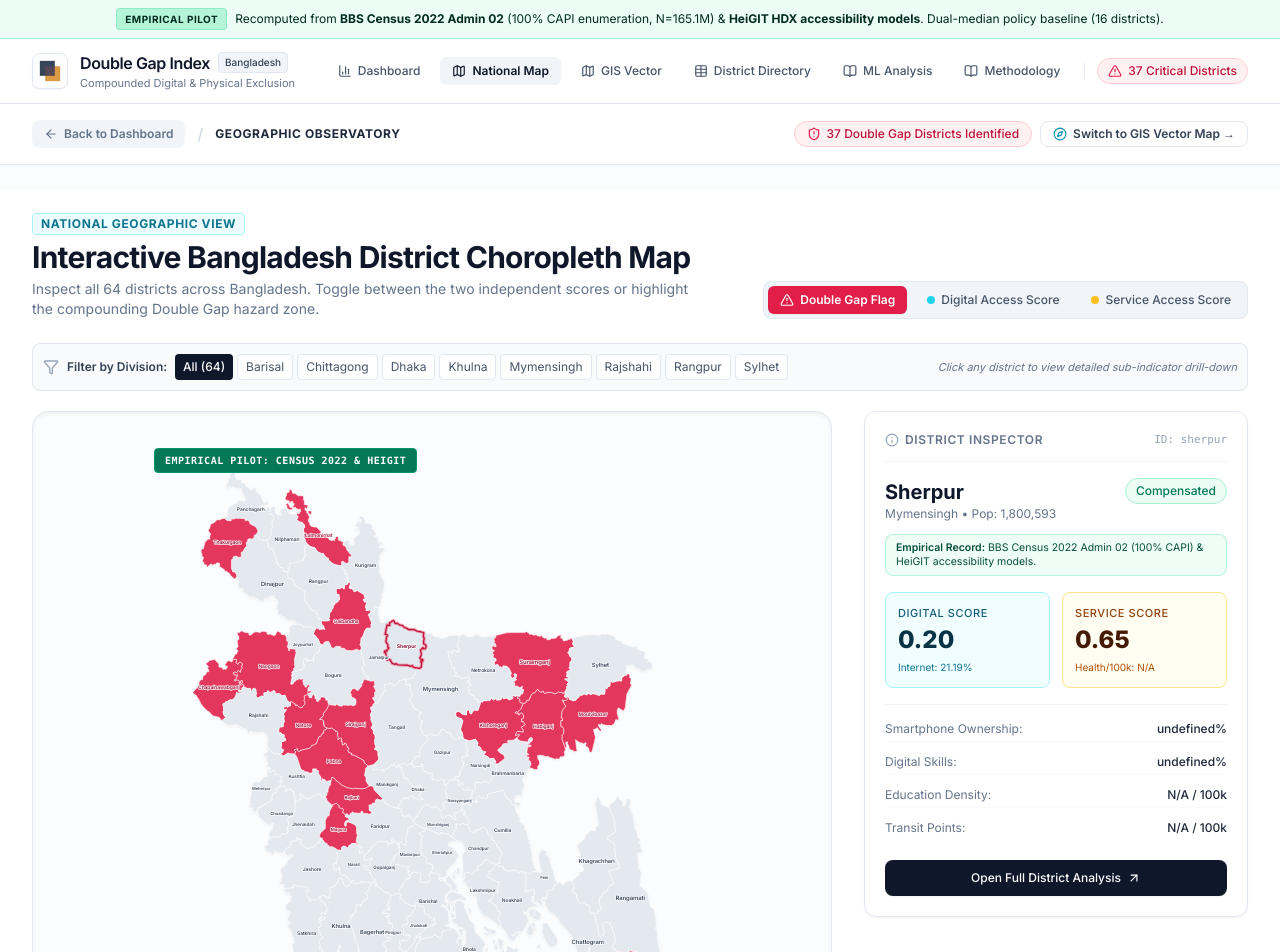
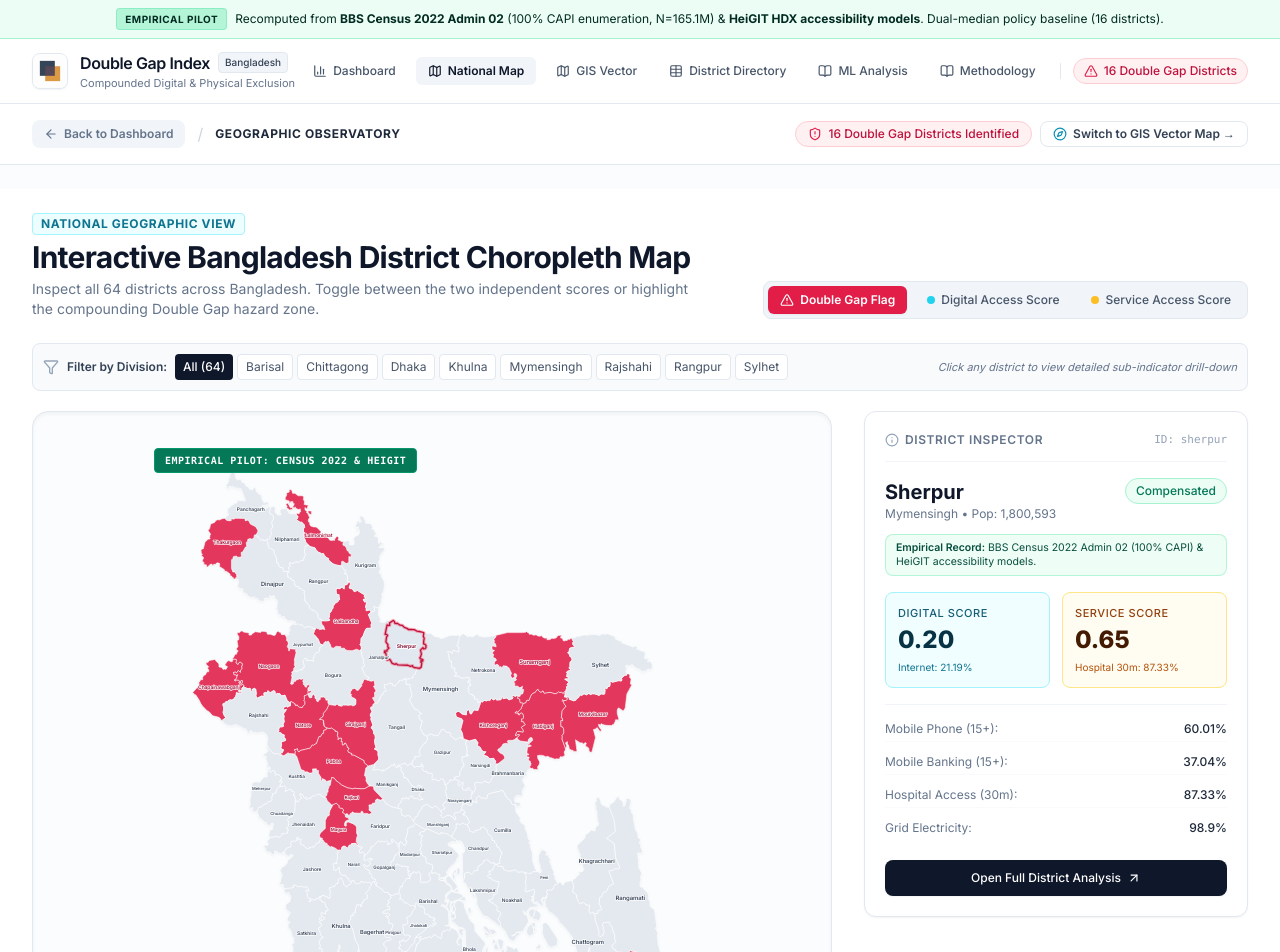
Before and after one commit to mhjayeed715/Double-Gap-Index-DGI, a Next.js app: page /map in a window 1280 px wide. Shown: the top 952 px of the page. Built offline with nearby package versions, Linux system fonts and the light colour scheme; no server answers; the database is empty.

Commit message:
docs: refresh all README and docs screenshots with authentic empirical data

```diff
--- a/app/districts/page.tsx
+++ b/app/districts/page.tsx
@@ -31,9 +31,9 @@ export default async function DistrictsDirectoryPage() {
           </div>
 
           <div className="flex items-center gap-2">
-            <span className="inline-flex items-center gap-1.5 px-3 py-1 rounded-full text-xs font-medium bg-cyan-50 border border-cyan-200 text-cyan-800">
-              <FileSpreadsheet className="w-3.5 h-3.5 text-cyan-600" />
-              Modeled Demonstration Baseline & Simulated Facilities
+            <span className="inline-flex items-center gap-1.5 px-3 py-1 rounded-full text-xs font-medium bg-emerald-50 border border-emerald-200 text-emerald-800">
+              <FileSpreadsheet className="w-3.5 h-3.5 text-emerald-600" />
+              BBS Census 2022 (100% CAPI) & HeiGIT HDX
             </span>
           </div>
         </div>
--- a/app/map/page.tsx
+++ b/app/map/page.tsx
@@ -33,7 +33,7 @@ export default async function MapPage() {
           <div className="flex items-center gap-2">
             <span className="inline-flex items-center gap-1.5 px-3 py-1 rounded-full text-xs font-medium bg-rose-50 border border-rose-200 text-rose-700">
               <ShieldAlert className="w-3.5 h-3.5 text-rose-600" />
-              37 Double Gap Districts Identified
+              16 Double Gap Districts Identified
             </span>
             <Link
               href="/gis"
--- /dev/null
+++ b/app/quadrant/page.tsx
@@ -0,0 +1,16 @@
+import { getAllDistricts } from "@/lib/data";
+import QuadrantChart from "@/components/QuadrantChart";
+
+export const metadata = {
+  title: "2x2 Policy Quadrant Matrix | Double Gap Index (DGI)",
+  description: "Interactive scatter plot mapping Digital Access vs Physical Service Access across Bangladesh's 64 districts.",
+};
+
+export default async function QuadrantPage() {
+  const districts = await getAllDistricts();
+  return (
+    <div className="w-full bg-slate-50 min-h-screen py-8">
+      <QuadrantChart districts={districts} />
+    </div>
+  );
+}
--- a/components/ChoroplethMap.tsx
+++ b/components/ChoroplethMap.tsx
@@ -456,7 +456,7 @@ export default function ChoroplethMap({ districts }: ChoroplethMapProps) {
               </div>
 
               <div className="text-slate-400 text-[11px]">
-                Threshold: &lt; 0.40 on both axes
+                Dual-Median Cutoffs: DAS &lt; 0.40, SAS &lt; 0.58
               </div>
             </div>
           </div>
@@ -531,7 +531,7 @@ export default function ChoroplethMap({ districts }: ChoroplethMapProps) {
                           : "N/A"}
                       </div>
                       <div className="text-[10px] text-amber-700 mt-1">
-                        Health/100k: {activeDistrict.service_breakdown.healthcare_per_capita ?? "N/A"}
+                        Hospital 30m: {activeDistrict.service_breakdown.hospital_access_pct ?? "N/A"}%
                       </div>
                     </div>
                   </div>
@@ -539,31 +539,35 @@ export default function ChoroplethMap({ districts }: ChoroplethMapProps) {
                   {/* Key Indicators Snapshot */}
                   <div className="space-y-2 text-xs border-t border-slate-100 pt-3">
                     <div className="flex justify-between py-1 border-b border-slate-50">
-                      <span className="text-slate-500">Smartphone Ownership:</span>
+                      <span className="text-slate-500">Mobile Phone (15+):</span>
                       <span className="font-medium text-slate-800">
-                        {activeDistrict.digital_breakdown.smartphone_ownership_pct !== null
-                          ? `${activeDistrict.digital_breakdown.smartphone_ownership_pct}%`
-                          : "Data unavailable"}
+                        {activeDistrict.digital_breakdown.mobile_ownership_pct !== null && activeDistrict.digital_breakdown.mobile_ownership_pct !== undefined
+                          ? `${activeDistrict.digital_breakdown.mobile_ownership_pct}%`
+                          : "N/A"}
                       </span>
                     </div>
                     <div className="flex justify-between py-1 border-b border-slate-50">
-                      <span className="text-slate-500">Digital Skills:</span>
+                      <span className="text-slate-500">Mobile Banking (15+):</span>
                       <span className="font-medium text-slate-800">
-                        {activeDistrict.digital_breakdown.digital_skills_pct !== null
-                          ? `${activeDistrict.digital_breakdown.digital_skills_pct}%`
-                          : <span className="text-slate-400 italic">Data unavailable</span>}
+                        {activeDistrict.digital_breakdown.mobile_banking_pct !== null && activeDistrict.digital_breakdown.mobile_banking_pct !== undefined
+                          ? `${activeDistrict.digital_breakdown.mobile_banking_pct}%`
+                          : "N/A"}
                       </span>
                     </div>
                     <div className="flex justify-between py-1 border-b border-slate-50">
-                      <span className="text-slate-500">Education Density:</span>
+                      <span className="text-slate-500">Hospital Access (30m):</span>
                       <span className="font-medium text-slate-800">
-                        {activeDistrict.service_breakdown.education_per_capita ?? "N/A"} / 100k
+                        {activeDistrict.service_breakdown.hospital_access_pct !== null && activeDistrict.service_breakdown.hospital_access_pct !== undefined
+                          ? `${activeDistrict.service_breakdown.hospital_access_pct}%`
+                          : "N/A"}
                       </span>
                     </div>
                     <div className="flex justify-between py-1">
-                      <span className="text-slate-500">Transit Points:</span>
+                      <span className="text-slate-500">Grid Electricity:</span>
                       <span className="font-medium text-slate-800">
-                        {activeDistrict.service_breakdown.transit_per_capita ?? "N/A"} / 100k
+                        {activeDistrict.service_breakdown.electricity_access_pct !== null && activeDistrict.service_breakdown.electricity_access_pct !== undefined
+                          ? `${activeDistrict.service_breakdown.electricity_access_pct}%`
+                          : "N/A"}
                       </span>
                     </div>
                   </div>
--- a/components/DistrictTable.tsx
+++ b/components/DistrictTable.tsx
@@ -217,7 +217,7 @@ export default function DistrictTable({ districts }: DistrictTableProps) {
                 }`}
               >
                 <AlertTriangle className="w-3 h-3" />
-                Double Gap (37)
+                Double Gap ({districts.filter((d) => d.double_gap_flag).length})
               </button>
               <button
                 onClick={() => setStatusFilter("resilient")}
@@ -227,7 +227,7 @@ export default function DistrictTable({ districts }: DistrictTableProps) {
                     : "text-emerald-700 hover:bg-emerald-50"
                 }`}
               >
-                Compensated (27)
+                Compensated ({districts.filter((d) => !d.double_gap_flag).length})
               </button>
             </div>
           </div>
--- a/components/GisVectorExplorer.tsx
+++ b/components/GisVectorExplorer.tsx
@@ -19,7 +19,12 @@ interface GisVectorExplorerProps {
 }
 
 export default function GisVectorExplorer({ districts }: GisVectorExplorerProps) {
-  const [useBlankBasemap, setUseBlankBasemap] = useState(false);
+  const [useBlankBasemap, setUseBlankBasemap] = useState(() => {
+    if (typeof window !== "undefined") {
+      return new URLSearchParams(window.location.search).get("blank") === "true";
+    }
+    return false;
+  });
   const [selectedDistrictId, setSelectedDistrictId] = useState<string>("sherpur");
 
   // Representative districts with coordinates [lng, lat]
--- a/components/MLProfiles.tsx
+++ b/components/MLProfiles.tsx
@@ -30,7 +30,7 @@ export default function MLProfiles() {
           <div className="mt-4 p-3.5 rounded-xl bg-amber-50/80 border border-amber-200/90 text-amber-900 text-xs flex items-start gap-2.5">
             <Info className="w-4 h-4 text-amber-700 flex-shrink-0 mt-0.5" />
             <div className="leading-relaxed">
-              <strong>Methodological Clarification:</strong> {metadata.exploratory_disclaimer} They describe multivariate structure in the BBS/OSM cross-section to assist multi-sector policy planning, rather than proving econometric causality.
+              <strong>Methodological Clarification:</strong> {metadata.exploratory_disclaimer} They describe multivariate structure in the BBS Census 2022 and HeiGIT accessibility cross-section to assist multi-sector policy planning, rather than proving econometric causality.
             </div>
           </div>
         </div>
--- a/components/Navbar.tsx
+++ b/components/Navbar.tsx
@@ -73,7 +73,7 @@ export default function Navbar() {
           {/* Quick Double Gap Indicator Tag */}
           <div className="hidden lg:flex items-center gap-1.5 px-2.5 py-1 rounded-full bg-rose-50 border border-rose-200 text-rose-700 text-xs font-medium">
             <AlertTriangle className="w-3.5 h-3.5 text-rose-600" />
-            <span>37 Critical Districts</span>
+            <span>16 Double Gap Districts</span>
           </div>
         </nav>
       </div>
```
Also changed, not shown: components/QuadrantChart.tsx (+5 -30 lines), 8 other files (tests, documents, lock files or other folders).
